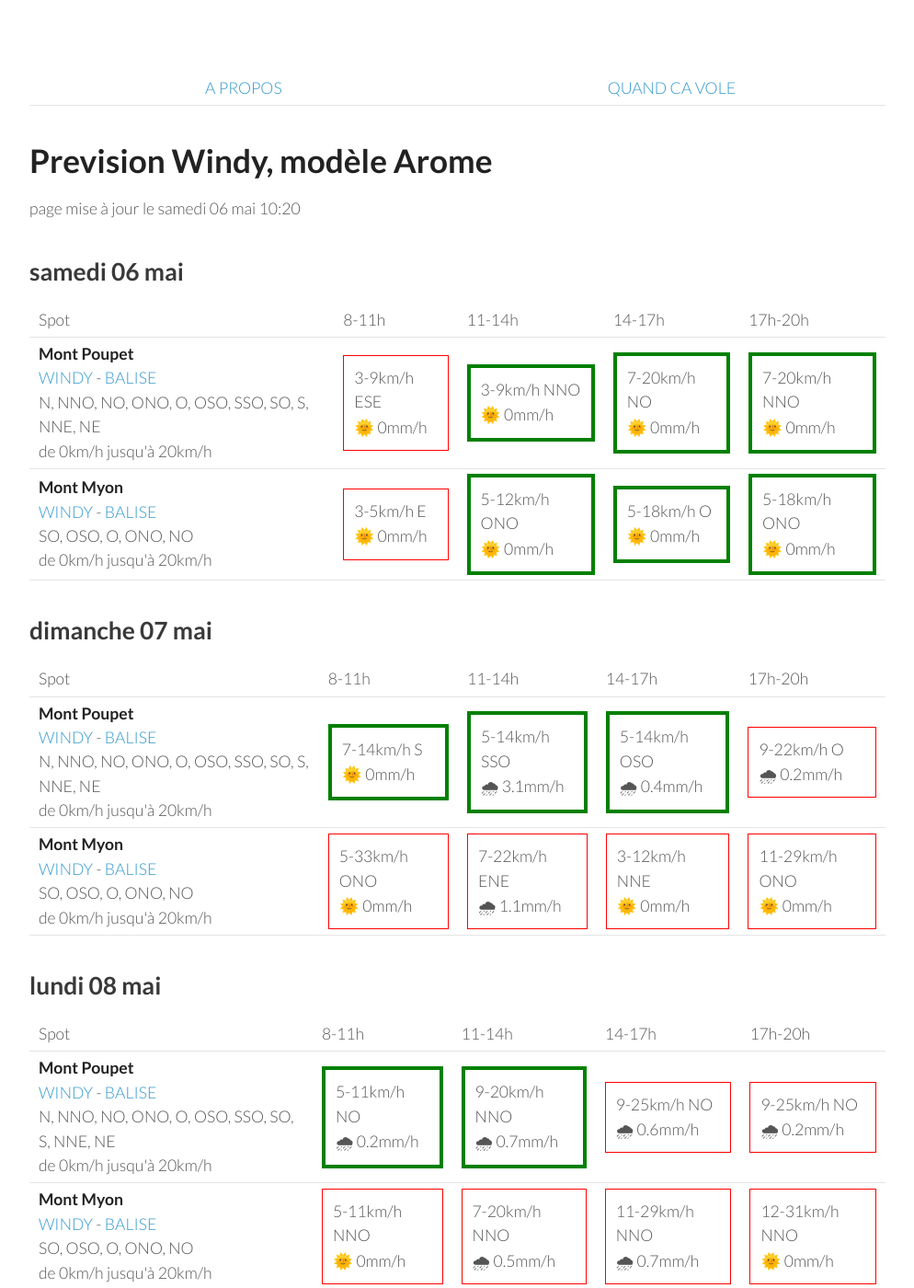
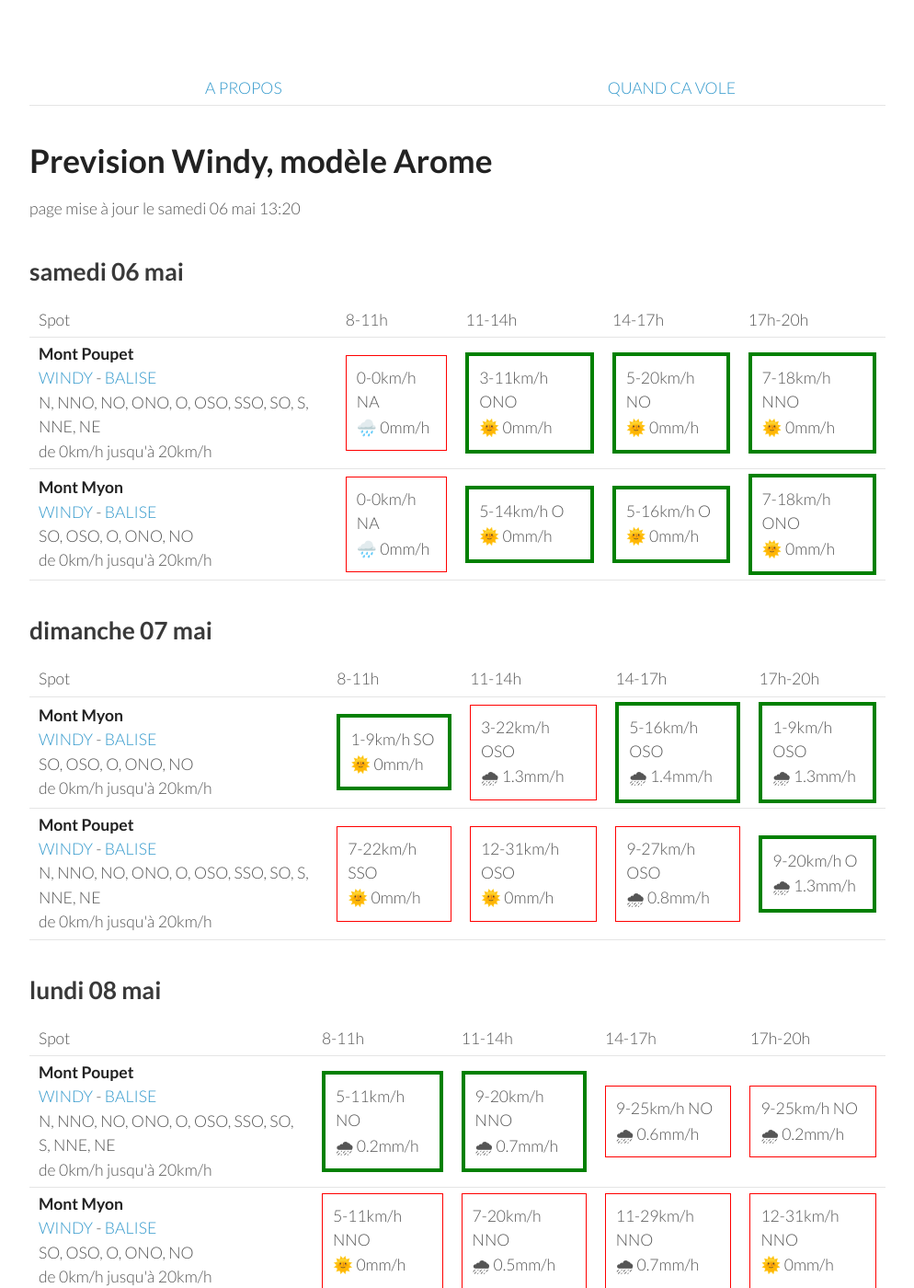
Before and after one commit to parapente-dans-le-nord/parapente-dans-le-nord.github.io, a Jekyll site: the page built from jura.markdown, in a window 1280 px wide and 1400 px high. Shown: the whole window at 92% size, without its empty margins (26-1020 px from the left). Built offline with Jekyll 4.4.1, drawn with Linux system fonts in a browser that asks for light colours.

Commit message:
update index.markdown

```diff
--- a/jura.markdown
+++ b/jura.markdown
@@ -7,7 +7,7 @@ title:  "Tous les spots"
 {: .links}
 
 # Prevision Windy, modèle Arome
-page mise à jour le samedi 06 mai 10:20
+page mise à jour le samedi 06 mai 13:20
 
 ## samedi 06 mai
 
@@ -24,21 +24,19 @@ page mise à jour le samedi 06 mai 10:20
 <tr>
         <td><strong>Mont Poupet</strong><br><a href="https://windy.com/46.970/5.876?46.541,5.876,8">WINDY</a> - <span class=""><a href="http://www.balisemeteo.com/balise.php?idBalise=92">BALISE</a> </span><br> <span class="vent-favorable">N, NNO, NO, ONO, O, OSO, SSO, SO, S, NNE, NE</span><br><span class="force-vent">de 0km/h jusqu'à 20km/h</span> </td>
 
-            <td><div class="not-flyable"><p>3-9km/h ESE</p><p>🌞 0mm/h</p></div></td>
-            <td><div class="flyable"><p>3-9km/h NNO</p><p>🌞 0mm/h</p></div></td>
-            <td><div class="flyable"><p>7-20km/h NO</p><p>🌞 0mm/h</p></div></td>
-            <td><div class="flyable"><p>7-20km/h NNO</p><p>🌞 0mm/h</p></div></td>
-
+            <td><div class="not-flyable"><p>0-0km/h NA</p><p>🌧️ 0mm/h</p></div></td>
+            <td><div class="flyable"><p>3-11km/h ONO</p><p>🌞 0mm/h</p></div></td>
+            <td><div class="flyable"><p>5-20km/h NO</p><p>🌞 0mm/h</p></div></td>
+            <td><div class="flyable"><p>7-18km/h NNO</p><p>🌞 0mm/h</p></div></td>
 
     </tr>
 <tr>
         <td><strong>Mont Myon</strong><br><a href="https://windy.com/46.331/5.397?45.898,5.394,8,m:eWoagj8">WINDY</a> - <span class=""><a href="http://www.balisemeteo.com/balise.php?idBalise=70">BALISE</a> </span><br> <span class="vent-favorable">SO, OSO, O, ONO, NO</span><br><span class="force-vent">de 0km/h jusqu'à 20km/h</span> </td>
 
-            <td><div class="not-flyable"><p>3-5km/h E</p><p>🌞 0mm/h</p></div></td>
-            <td><div class="flyable"><p>5-12km/h ONO</p><p>🌞 0mm/h</p></div></td>
-            <td><div class="flyable"><p>5-18km/h O</p><p>🌞 0mm/h</p></div></td>
-            <td><div class="flyable"><p>5-18km/h ONO</p><p>🌞 0mm/h</p></div></td>
-
+            <td><div class="not-flyable"><p>0-0km/h NA</p><p>🌧️ 0mm/h</p></div></td>
+            <td><div class="flyable"><p>5-14km/h O</p><p>🌞 0mm/h</p></div></td>
+            <td><div class="flyable"><p>5-16km/h O</p><p>🌞 0mm/h</p></div></td>
+            <td><div class="flyable"><p>7-18km/h ONO</p><p>🌞 0mm/h</p></div></td>
 
     </tr>
 
@@ -58,22 +56,22 @@ page mise à jour le samedi 06 mai 10:20
       <td>17h-20h</td>
     </tr>
 <tr>
-        <td><strong>Mont Poupet</strong><br><a href="https://windy.com/46.970/5.876?46.541,5.876,8">WINDY</a> - <span class=""><a href="http://www.balisemeteo.com/balise.php?idBalise=92">BALISE</a> </span><br> <span class="vent-favorable">N, NNO, NO, ONO, O, OSO, SSO, SO, S, NNE, NE</span><br><span class="force-vent">de 0km/h jusqu'à 20km/h</span> </td>
+        <td><strong>Mont Myon</strong><br><a href="https://windy.com/46.331/5.397?45.898,5.394,8,m:eWoagj8">WINDY</a> - <span class=""><a href="http://www.balisemeteo.com/balise.php?idBalise=70">BALISE</a> </span><br> <span class="vent-favorable">SO, OSO, O, ONO, NO</span><br><span class="force-vent">de 0km/h jusqu'à 20km/h</span> </td>
 
-            <td><div class="flyable"><p>7-14km/h S</p><p>🌞 0mm/h</p></div></td>
-            <td><div class="flyable"><p>5-14km/h SSO</p><p>🌧 3.1mm/h</p></div></td>
-            <td><div class="flyable"><p>5-14km/h OSO</p><p>🌧 0.4mm/h</p></div></td>
-            <td><div class="not-flyable"><p>9-22km/h O</p><p>🌧 0.2mm/h</p></div></td>
+            <td><div class="flyable"><p>1-9km/h SO</p><p>🌞 0mm/h</p></div></td>
+            <td><div class="not-flyable"><p>3-22km/h OSO</p><p>🌧 1.3mm/h</p></div></td>
+            <td><div class="flyable"><p>5-16km/h OSO</p><p>🌧 1.4mm/h</p></div></td>
+            <td><div class="flyable"><p>1-9km/h OSO</p><p>🌧 1.3mm/h</p></div></td>
 
 
     </tr>
 <tr>
-        <td><strong>Mont Myon</strong><br><a href="https://windy.com/46.331/5.397?45.898,5.394,8,m:eWoagj8">WINDY</a> - <span class=""><a href="http://www.balisemeteo.com/balise.php?idBalise=70">BALISE</a> </span><br> <span class="vent-favorable">SO, OSO, O, ONO, NO</span><br><span class="force-vent">de 0km/h jusqu'à 20km/h</span> </td>
+        <td><strong>Mont Poupet</strong><br><a href="https://windy.com/46.970/5.876?46.541,5.876,8">WINDY</a> - <span class=""><a href="http://www.balisemeteo.com/balise.php?idBalise=92">BALISE</a> </span><br> <span class="vent-favorable">N, NNO, NO, ONO, O, OSO, SSO, SO, S, NNE, NE</span><br><span class="force-vent">de 0km/h jusqu'à 20km/h</span> </td>
 
-            <td><div class="not-flyable"><p>5-33km/h ONO</p><p>🌞 0mm/h</p></div></td>
-            <td><div class="not-flyable"><p>7-22km/h ENE</p><p>🌧 1.1mm/h</p></div></td>
-            <td><div class="not-flyable"><p>3-12km/h NNE</p><p>🌞 0mm/h</p></div></td>
-            <td><div class="not-flyable"><p>11-29km/h ONO</p><p>🌞 0mm/h</p></div></td>
+            <td><div class="not-flyable"><p>7-22km/h SSO</p><p>🌞 0mm/h</p></div></td>
+            <td><div class="not-flyable"><p>12-31km/h OSO</p><p>🌞 0mm/h</p></div></td>
+            <td><div class="not-flyable"><p>9-27km/h OSO</p><p>🌧 0.8mm/h</p></div></td>
+            <td><div class="flyable"><p>9-20km/h O</p><p>🌧 1.3mm/h</p></div></td>
 
 
     </tr>
```
